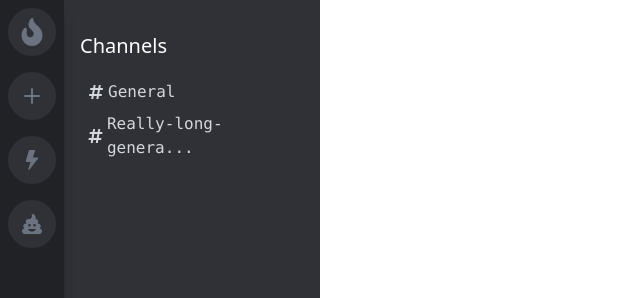
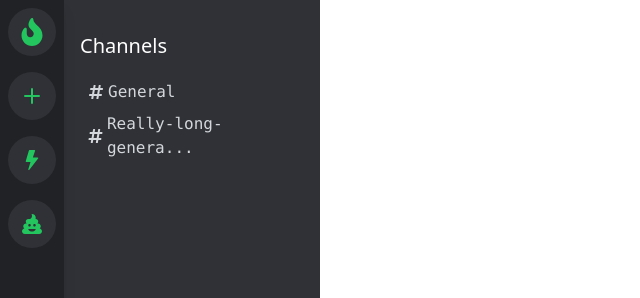
Before and after one commit to Matthew-Bowman/TailwindCSS-Tutorial, a React (Create React App) app in the folder tutorial/: page / in a window 1280 px wide. Shown: the top 298 px of the page, without its empty margins (0-640 px from the left). Built offline with nearby package versions, Linux system fonts and the light colour scheme.

Commit message:
Changed Icon Colours

```diff
--- a/tutorial/src/index.css
+++ b/tutorial/src/index.css
@@ -9,8 +9,8 @@
         flex items-center justify-center
         h-12 w-12
         mt-2 mb-2 mx-auto
-        bg-gray-800 text-gray-500
-        hover:bg-gray-700 hover:text-white rounded-3xl
+        bg-gray-800 text-green-500
+        hover:bg-green-700 hover:text-white rounded-3xl
         hover:rounded-xl
         transition-all duration-300 ease-linear
         cursor-pointer;
```
